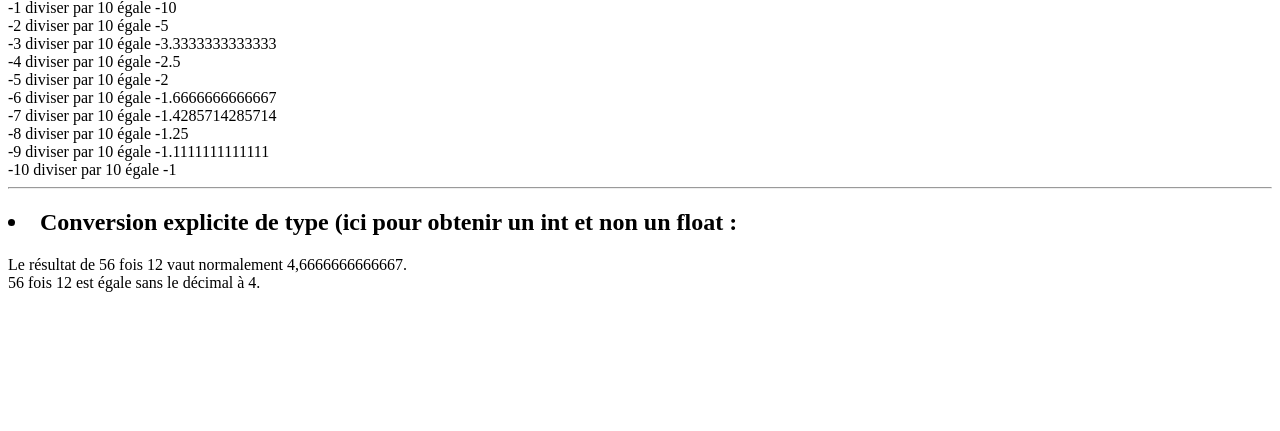
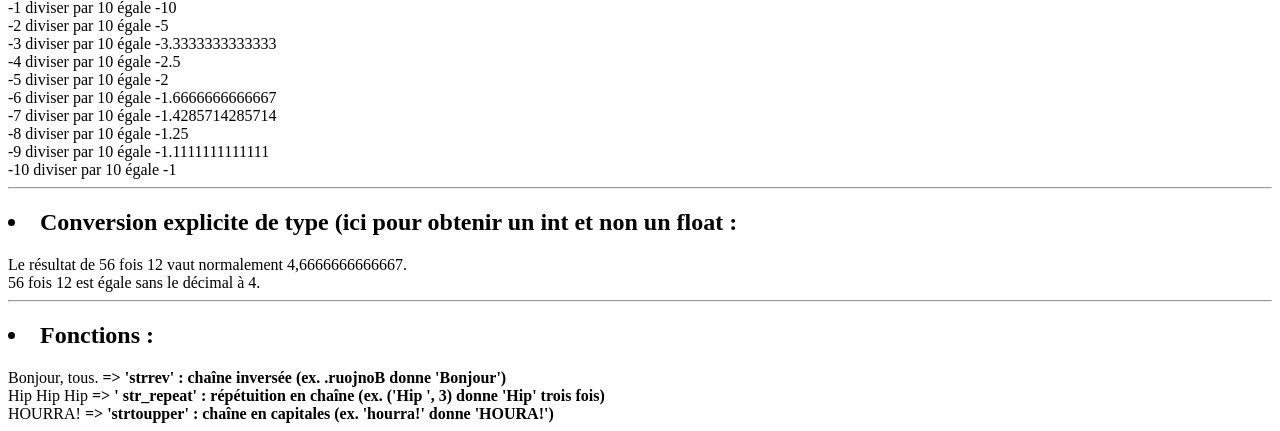
Before and after one commit to Angelgaeta/Hello-PHP, a PHP site: page / in a window 1280 px wide. Shown: the part 1371-1802 px from the top of the page. Before the commit the page ends 1663 px from the top, so only its background shows below. Run offline with PHP 8.4, Linux system fonts and the light colour scheme.

Commit message:
Update index.php

```diff
--- a/index.php
+++ b/index.php
@@ -123,4 +123,12 @@ $c = (int) ($a / $b);
 
 echo "56 fois 12 est égale sans le décimal à $c.";
 
+
+/************************Fonctions*********************************/
+echo "<hr>";
+echo "<h2><li>Fonctions :</li></h2>";
+
+echo strrev(" .suot ,ruojnoB")."<b> => 'strrev' : chaîne inversée (ex. .ruojnoB donne 'Bonjour')</b><br>"; // Chaîne inversée
+echo str_repeat("Hip ", 3)."<b> => ' str_repeat' : répétuition en chaîne (ex. ('Hip ', 3) donne 'Hip' trois fois)</b><br>";     // Répétition de chaîne
+echo strtoupper("hourra!")."<b> => 'strtoupper' : chaîne en capitales (ex. 'hourra!' donne 'HOURA!')</b><br>";     // Chaîne en capitales
 ?>
```
